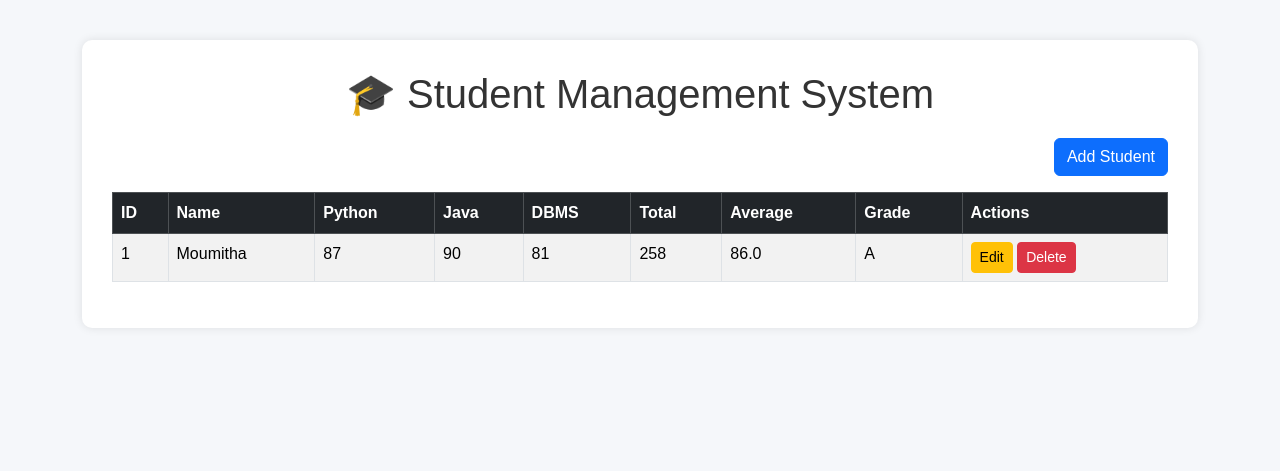
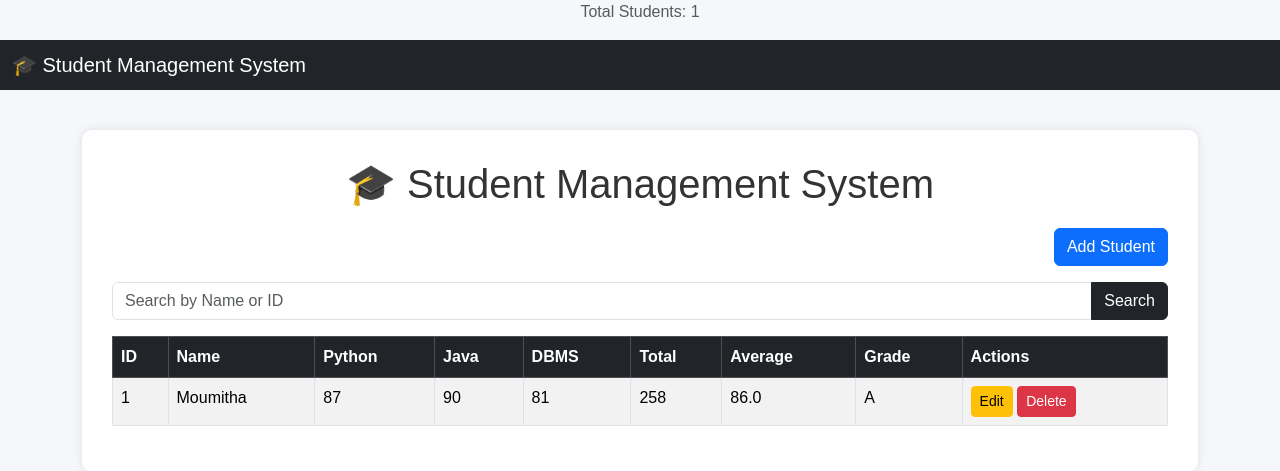
Before and after one commit to SowndammalM/Student_Management_System, a Flask app: page / in a window 1280 px wide. Shown: the top 471 px of the page. Run offline with Flask 3, Linux system fonts and the light colour scheme; parts of the project's set-up code (start-up, migrations or seed data) failed here and were passed over.

Commit message:
Added search and flash messages

```diff
--- a/app.py
+++ b/app.py
@@ -1,8 +1,8 @@
-from flask import Flask, render_template, request, redirect
+from flask import Flask, render_template, request, redirect, flask
 import json
 
 app = Flask(__name__)
-
+app.secret_key = "student_secret_key"  # Required for flashing messages
 
 # ==============================
 # LOAD STUDENTS
@@ -41,6 +41,26 @@ def save_students(students):
 def index():
 
     students = load_students()
+
+    search = request.args.get("search")
+
+    if search:
+
+        filtered_students = []
+
+        for student in students:
+
+            if (
+
+                search.lower() in student["name"].lower()
+
+                or search in student["id"]
+
+            ):
+
+                filtered_students.append(student)
+
+        students = filtered_students
 
     return render_template("index.html", students=students)
 
@@ -113,6 +133,8 @@ def add_student():
 
         save_students(students)
 
+        flash("Student Added Successfully!", "success")
+
         return redirect("/")
 
     return render_template("add_student.html")
@@ -136,6 +158,8 @@ def delete_student(student_id):
             updated_students.append(student)
 
     save_students(updated_students)
+
+    flash("Student Deleted Successfully!", "success")
 
     return redirect("/")
 
@@ -210,6 +234,8 @@ def edit_student(student_id):
 
         save_students(students)
 
+        flash("Student Updated Successfully!", "warning")
+
         return redirect("/")
 
     return render_template(
--- a/templates/index.html
+++ b/templates/index.html
@@ -20,10 +20,46 @@
 </head>
 
 <body>
+    <p class="text-center text-muted">Total Students: {{ students|length }}</p>
+
+    <nav class="navbar navbar-dark bg-dark">
+
+        <div class="container-fluid">
+
+            <span class="navbar-brand mb-0 h1">
+
+                🎓 Student Management System
+
+            </span>
+
+        </div>
+
+    </nav>
 
     <div class="container">
 
         <div class="container-box">
+
+            {% with messages = get_flashed_messages(with_categories=true) %}
+
+            {% if messages %}
+
+            {% for category, message in messages %}
+
+            <div class="alert alert-{{ category }} alert-dismissible fade show">
+
+                {{ message }}
+
+                <button type="button" class="btn-close" data-bs-dismiss="alert">
+                </button>
+
+            </div>
+
+            {% endfor %}
+
+            {% endif %}
+
+            {% endwith %}
 
             <h1 class="heading">🎓 Student Management System</h1>
 
@@ -34,7 +70,22 @@
                 </a>
 
             </div>
+            <form method="GET" class="mb-3">
 
+                <div class="input-group">
+
+                    <input type="text" name="search" class="form-control" placeholder="Search by Name or ID">
+
+                    <button class="btn btn-dark">
+
+                        Search
+
+                    </button>
+
+                </div>
+
+            </form>
+            {% if students %}
             <table class="table table-bordered table-striped">
 
                 <thead class="table-dark">
@@ -102,6 +153,15 @@
                     {% endfor %}
 
                 </tbody>
+                {% else %}
+
+                <div class="alert alert-info text-center">
+
+                    No students found
+
+                </div>
+
+                {% endif %}
 
             </table>
 
@@ -109,6 +169,7 @@
 
     </div>
 
+    <script src="https://cdn.jsdelivr.net/npm/bootstrap@5.3.3/dist/js/bootstrap.bundle.min.js"></script>
 </body>
 
 </html>
```
Also changed, not shown: templates/edit_student.html (+9 -30 lines).
